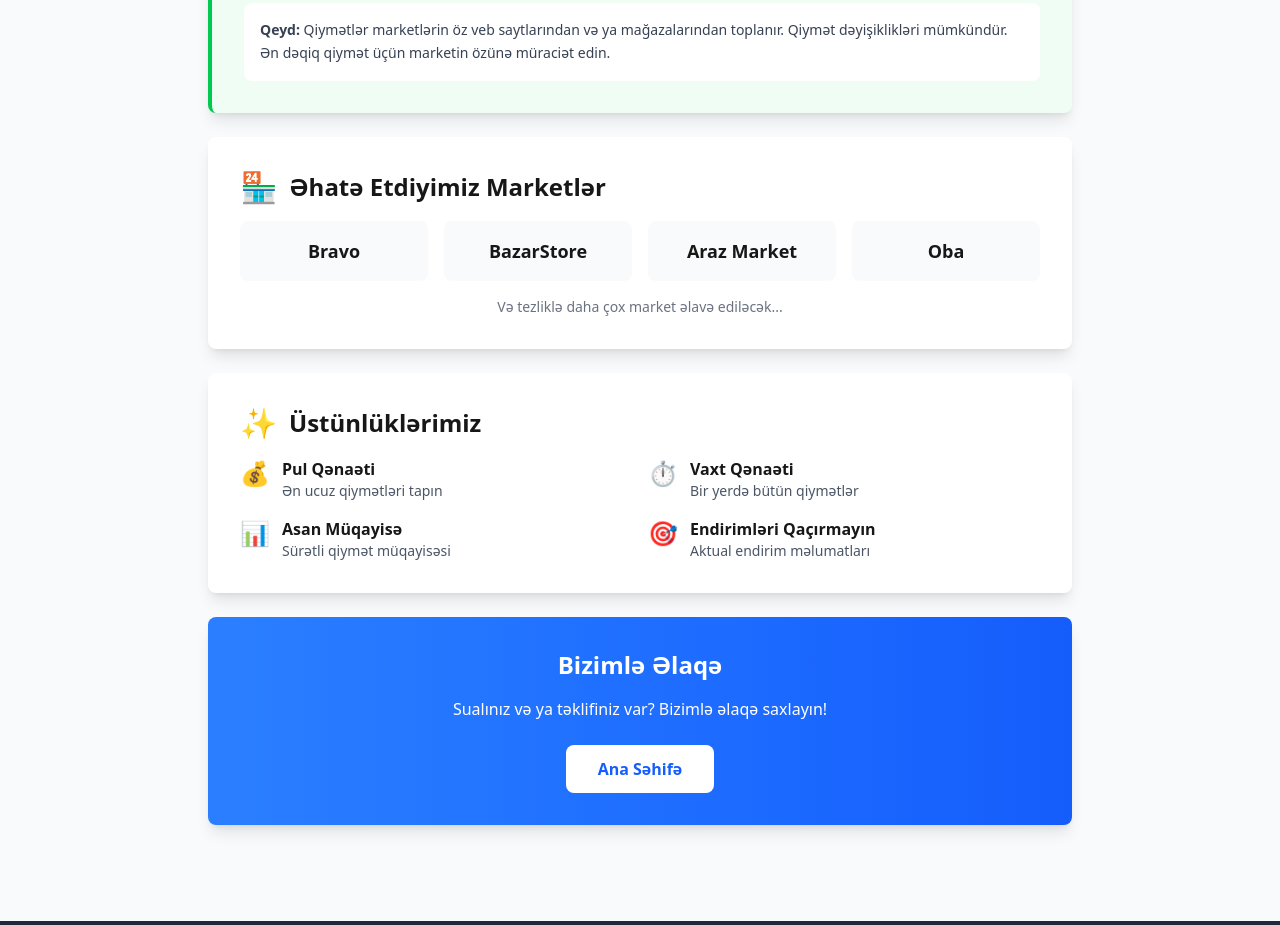
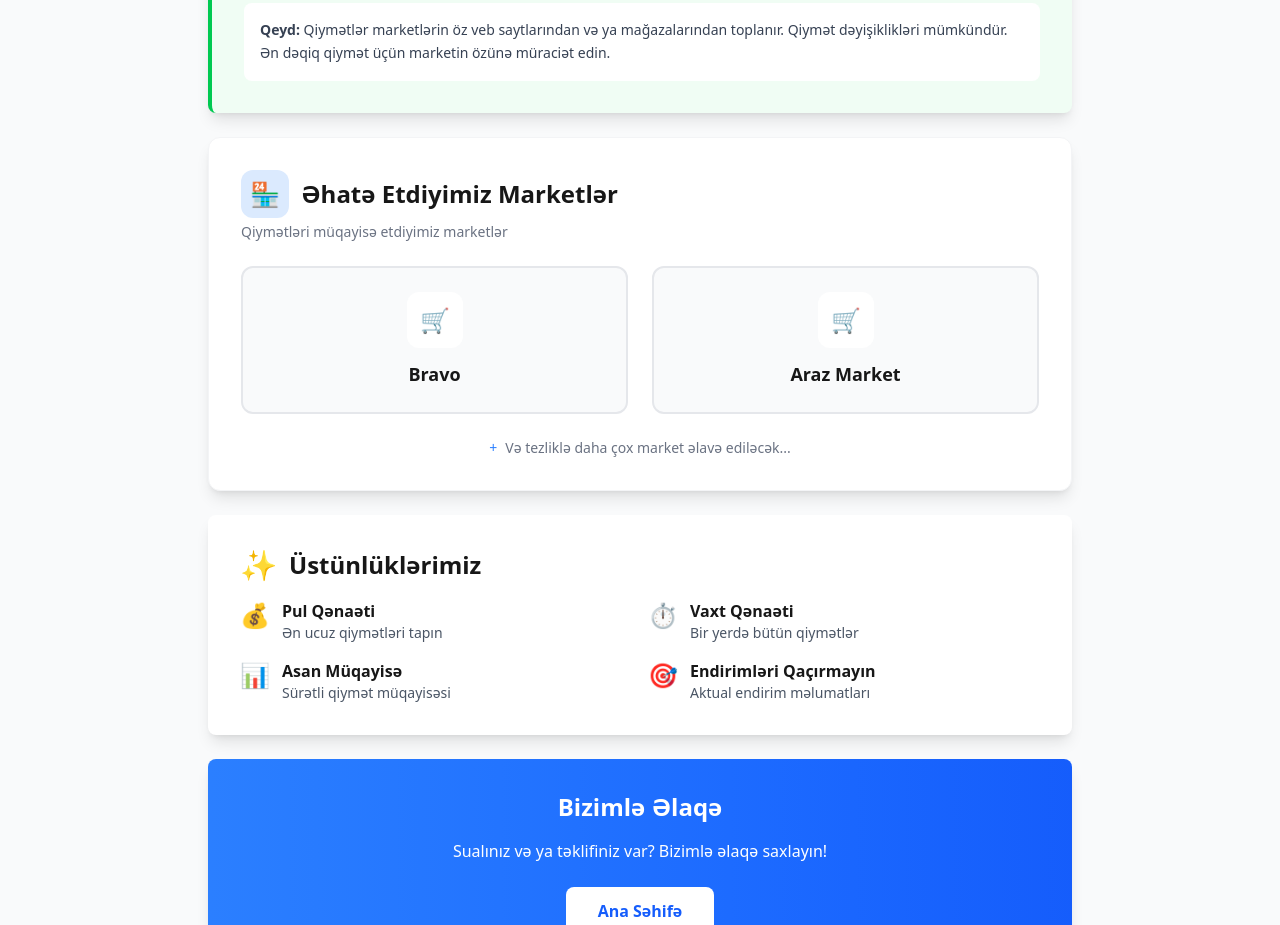
Before and after one commit to ilkinlev/endirimaxtar, a Next.js app: page /about in a window 1280 px wide. Shown: the part 1880-2805 px from the top of the page. Built offline with nearby package versions, Linux system fonts and the light colour scheme.

Commit message:
Release Version Alpha
- Removed "Mağaza" catagory
- Compare Module Fixed
- Fixed bugs and optimized

```diff
--- a/app/about/page.tsx
+++ b/app/about/page.tsx
@@ -192,26 +192,38 @@
         </div>
 
         {/* Stores We Cover */}
-        <div className="bg-white dark:bg-gray-800 rounded-lg shadow-lg p-8 mb-6">
-          <h2 className="text-2xl font-bold mb-4 dark:text-white flex items-center">
-            <span className="text-3xl mr-3">🏪</span>
+        <div className="bg-white dark:bg-gray-800 rounded-xl shadow-lg p-8 mb-6 border border-gray-100 dark:border-gray-700">
+          <h2 className="text-2xl font-bold mb-1 dark:text-white flex items-center gap-3">
+            <span className="flex items-center justify-center w-12 h-12 rounded-xl bg-blue-100 dark:bg-blue-900/40 text-2xl" aria-hidden>
+              🏪
+            </span>
             Əhatə Etdiyimiz Marketlər
           </h2>
-          <div className="grid grid-cols-2 md:grid-cols-4 gap-4">
-            <div className="text-center p-4 bg-gray-50 dark:bg-gray-700 rounded-lg">
-              <p className="font-bold text-lg dark:text-white">Bravo</p>
-            </div>
-            <div className="text-center p-4 bg-gray-50 dark:bg-gray-700 rounded-lg">
-              <p className="font-bold text-lg dark:text-white">BazarStore</p>
-            </div>
-            <div className="text-center p-4 bg-gray-50 dark:bg-gray-700 rounded-lg">
-              <p className="font-bold text-lg dark:text-white">Araz Market</p>
-            </div>
-            <div className="text-center p-4 bg-gray-50 dark:bg-gray-700 rounded-lg">
-              <p className="font-bold text-lg dark:text-white">Oba</p>
-            </div>
+          <p className="text-sm text-gray-500 dark:text-gray-400 mb-6">
+            Qiymətləri müqayisə etdiyimiz marketlər
+          </p>
+          <div className="grid grid-cols-2 gap-4 sm:gap-6">
+            {[
+              { name: "Bravo", icon: "🛒" },
+              { name: "Araz Market", icon: "🛒" },
+              // { name: "BazarStore", icon: "🛒" },  // add back later
+              // { name: "Oba", icon: "🛒" },        // add back later
+            ].map((market) => (
+              <div
+                key={market.name}
+                className="group text-center p-6 rounded-xl bg-gray-50 dark:bg-gray-700/80 border-2 border-gray-200 dark:border-gray-600 hover:border-blue-400 dark:hover:border-blue-500 hover:shadow-md dark:hover:shadow-blue-900/20 transition-all duration-200 hover:-translate-y-0.5"
+              >
+                <span className="inline-flex items-center justify-center w-14 h-14 rounded-xl bg-white dark:bg-gray-600 text-2xl mb-3 group-hover:scale-110 transition-transform" aria-hidden>
+                  {market.icon}
+                </span>
+                <p className="font-bold text-lg dark:text-white group-hover:text-blue-600 dark:group-hover:text-blue-400 transition-colors">
+                  {market.name}
+                </p>
+              </div>
+            ))}
           </div>
-          <p className="text-sm text-gray-500 dark:text-gray-400 mt-4 text-center">
+          <p className="text-sm text-gray-500 dark:text-gray-400 mt-6 text-center flex items-center justify-center gap-2">
+            <span className="text-blue-500 dark:text-blue-400">+</span>
             Və tezliklə daha çox market əlavə ediləcək...
           </p>
         </div>
--- a/app/components/ComparisonModal.tsx
+++ b/app/components/ComparisonModal.tsx
@@ -13,26 +13,19 @@
 }: ComparisonModalProps) {
   if (!product) return null;
 
-  // Calculate prices correctly
-  // The price in data is ALREADY the discounted price (final price)
-  // We need to calculate the original price from it
+  // Map Store (originalPrice, discountedPrice?, discountRate?) to display values
   const storesWithPrices = product.stores.map((store) => {
-    const finalPrice = store.price; // This is already the discount price
-    const originalPrice = store.discount
-      ? store.price / (1 - store.discount / 100) // Calculate original from discount
-      : store.price;
-
+    const finalPrice = store.discountedPrice ?? store.originalPrice;
     return {
       ...store,
       finalPrice,
-      originalPrice,
     };
   });
 
   const sortedStores = [...storesWithPrices].sort(
     (a, b) => a.finalPrice - b.finalPrice
   );
-  const cheapestFinalPrice = sortedStores[0].finalPrice;
+  const cheapestFinalPrice = sortedStores[0]?.finalPrice ?? 0;
 
   return (
     <div
@@ -82,8 +75,9 @@
 
           <div className="space-y-3">
             {sortedStores.map((store, index) => {
-              const isCheapest = store.finalPrice === cheapestFinalPrice;
-              const priceDiff = store.finalPrice - cheapestFinalPrice;
+              const finalPrice = Number(store.finalPrice);
+              const isCheapest = finalPrice === cheapestFinalPrice;
+              const priceDiff = finalPrice - cheapestFinalPrice;
 
               return (
                 <div
@@ -116,14 +110,14 @@
                             ƏN UCUZ
                           </span>
                         )}
-                        {store.discount && (
+                        {store.discountRate != null && (
                           <span className="bg-red-500 text-white text-xs px-2 py-1 rounded">
-                            -{store.discount}%
+                            -{store.discountRate}%
                           </span>
                         )}
                       </div>
 
-                      {store.discount && (
+                      {store.discountedPrice != null && (
                         <p className="text-sm text-gray-500 dark:text-gray-400 line-through mt-1">
                           Əvvəl: {store.originalPrice.toFixed(2)} ₼
                         </p>
@@ -138,7 +132,7 @@
                             : "text-gray-900 dark:text-white"
                         }`}
                       >
-                        {store.finalPrice.toFixed(2)} ₼
+                        {finalPrice.toFixed(2)} ₼
                       </div>
                       {priceDiff > 0 && (
                         <p className="text-sm text-red-600 dark:text-red-400">
@@ -168,7 +162,7 @@
                 ilə müqayisədə{" "}
                 <strong className="text-green-600 dark:text-green-400 text-lg">
                   {(
-                    sortedStores[sortedStores.length - 1].finalPrice -
+                    (sortedStores[sortedStores.length - 1]?.finalPrice ?? 0) -
                     cheapestFinalPrice
                   ).toFixed(2)}{" "}
                   ₼
--- a/app/components/LegalDisclaimer.tsx
+++ b/app/components/LegalDisclaimer.tsx
@@ -4,7 +4,7 @@
   return (
     <div className="bg-blue-50 dark:bg-blue-900/20 border-l-4 border-blue-500 p-4 mb-6">
       <div className="flex">
-        <div className="flex-shrink-0">
+        <div className="shrink-0">
           <svg
             className="h-5 w-5 text-blue-500"
             fill="currentColor"
--- a/app/page.tsx
+++ b/app/page.tsx
@@ -68,6 +68,11 @@
     return counts;
   }, [allCategories]);
 
+  // Handle product comparison
+  const handleCompareProduct = useCallback((product: Product) => {
+    setSelectedProduct(product);
+  }, []);
+
   // Load more products
   const loadMoreProducts = useCallback(() => {
     if (loading || !hasMore) return;
@@ -118,7 +123,12 @@
 
       return () => clearTimeout(timer);
     }
-  }, [displayedProducts.length, filteredProducts.length]);
+  }, [
+    displayedProducts.length,
+    filteredProducts.length,
+    loading,
+    loadMoreProducts,
+  ]);
 
   // Intersection Observer for infinite scroll
   useEffect(() => {
@@ -178,11 +188,11 @@
         {displayedProducts.length > 0 ? (
           <>
             <div className="grid grid-cols-1 sm:grid-cols-2 md:grid-cols-3 lg:grid-cols-4 gap-6">
-              {displayedProducts.map((product) => (
+              {displayedProducts.map((product, index) => (
                 <ProductCard
-                  key={product.id}
+                  key={`${product.id}-${index}`}
                   product={product}
-                  onCompare={setSelectedProduct}
+                  onCompare={handleCompareProduct}
                 />
               ))}
             </div>
--- a/scripts/mergeProducts.ts
+++ b/scripts/mergeProducts.ts
@@ -8,7 +8,21 @@
 
 import * as fs from "fs";
 import * as path from "path";
-import { Product, Store, MergeStats } from "../app/components/ProductList";
+import { Product, Store } from "../app/components/ProductList";
+
+/** Product with optional fields that may exist in JSON */
+type ProductInput = Product & { validFrom?: string; validUntil?: string };
+
+/** Stats produced by the merge run */
+interface MergeStats {
+  originalCount: number;
+  mergedCount: number;
+  duplicatesRemoved: number;
+  totalStores: number;
+  multiStoreProducts: number;
+  singleStoreProducts: number;
+  processingTime: string;
+}
 
 console.log("📄 Starting product merge...\n");
 
@@ -20,7 +34,7 @@
 // Read products
 console.log("📥 Reading products.json...");
 const rawData = fs.readFileSync(inputPath, "utf-8");
-const productsData: Product[] = JSON.parse(rawData);
+const productsData: ProductInput[] = JSON.parse(rawData);
 console.log(`   Found ${productsData.length} products\n`);
 
 // Create backup
@@ -29,12 +43,12 @@
 console.log("   ✅ Backup saved to products-backup.json\n");
 
 // Merge function with proper typing
-function mergeProducts(products: Product[]): Product[] {
-  const map: Record<string, Product> = {};
+function mergeProducts(products: ProductInput[]): Product[] {
+  const map: Record<string, ProductInput> = {};
   let mergeCount = 0;
 
   for (let i = 0; i < products.length; i++) {
-    const product = products[i];
+    const product: ProductInput = products[i];
 
     // Create key: lowercase name + category
     const key = `${product.name.toLowerCase().trim()}_${product.category
@@ -46,10 +60,11 @@
       mergeCount++;
 
       for (const store of product.stores) {
-        // Check if this exact store already exists
+        const storePrice = store.discountedPrice ?? store.originalPrice;
         const exists = map[key].stores.some(
           (s: Store) =>
-            s.name === store.name && Math.abs(s.price - store.price) < 0.01
+            s.name === store.name &&
+            Math.abs((s.discountedPrice ?? s.originalPrice) - storePrice) < 0.01
         );
 
         if (!exists) {
@@ -100,7 +115,7 @@
 
   console.log(`   Processing: ${products.length}/${products.length} ✅\n`);
 
-  return Object.values(map);
+  return Object.values(map) as Product[];
 }
 
 // Merge products
```
Also changed, not shown: app/components/ProductCard.tsx (+12 -32 lines).
